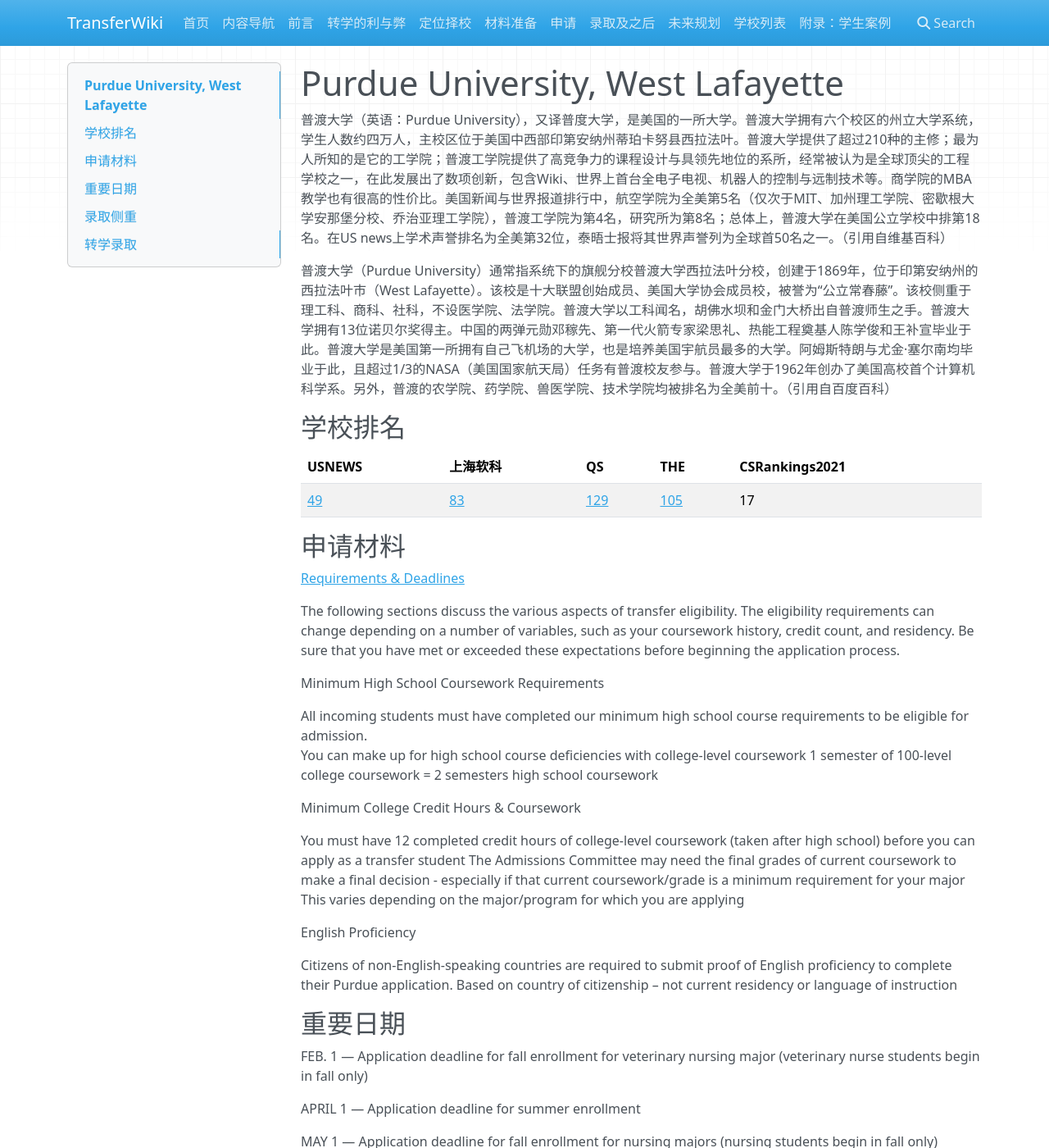
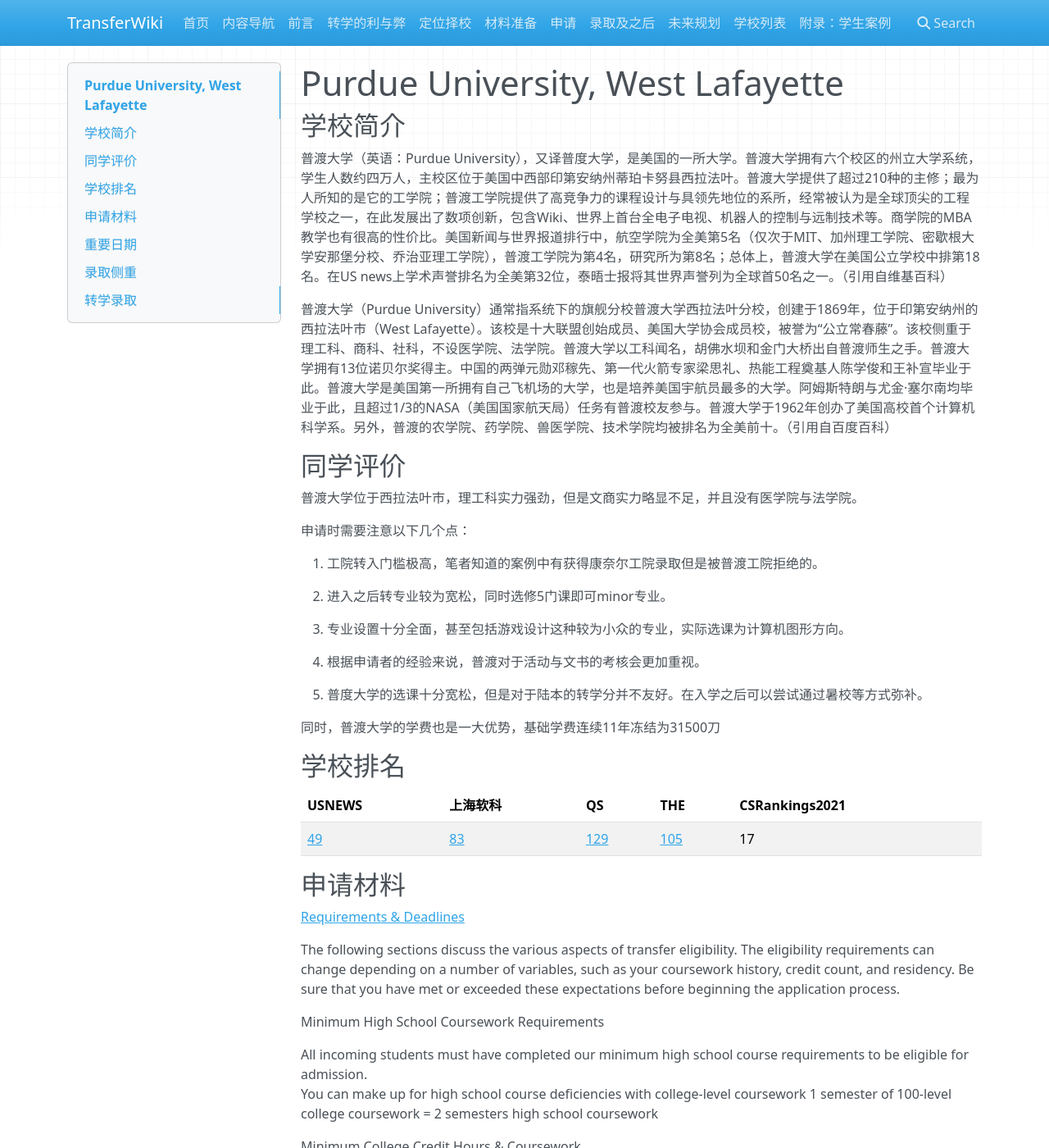
Before and after one commit to SihanXU/TransferWiki, an MkDocs documentation site: the page built from docs/schools/purdue.md, in a window 1280 px wide and 1400 px high. Shown: the whole window at 82% size. Built offline with MkDocs 1.6.1, drawn with Linux system fonts in a browser that asks for light colours; nearby versions of some CDN libraries.

Commit message:
Update purdue.md

```diff
--- a/docs/schools/purdue.md
+++ b/docs/schools/purdue.md
@@ -1,8 +1,29 @@
 # Purdue University, West Lafayette
+
+## 学校简介
 
 普渡大学（英语：Purdue University），又译普度大学，是美国的一所大学。普渡大学拥有六个校区的州立大学系统，学生人数约四万人，主校区位于美国中西部印第安纳州蒂珀卡努县西拉法叶。普渡大学提供了超过210种的主修；最为人所知的是它的工学院；普渡工学院提供了高竞争力的课程设计与具领先地位的系所，经常被认为是全球顶尖的工程学校之一，在此发展出了数项创新，包含Wiki、世界上首台全电子电视、机器人的控制与远制技术等。商学院的MBA教学也有很高的性价比。美国新闻与世界报道排行中，航空学院为全美第5名（仅次于MIT、加州理工学院、密歇根大学安那堡分校、乔治亚理工学院），普渡工学院为第4名，研究所为第8名；总体上，普渡大学在美国公立学校中排第18名。在US news上学术声誉排名为全美第32位，泰晤士报将其世界声誉列为全球首50名之一。（引用自维基百科）
 
 普渡大学（Purdue University）通常指系统下的旗舰分校普渡大学西拉法叶分校，创建于1869年，位于印第安纳州的西拉法叶市（West Lafayette）。该校是十大联盟创始成员、美国大学协会成员校，被誉为“公立常春藤”。该校侧重于理工科、商科、社科，不设医学院、法学院。普渡大学以工科闻名，胡佛水坝和金门大桥出自普渡师生之手。普渡大学拥有13位诺贝尔奖得主。中国的两弹元勋邓稼先、第一代火箭专家梁思礼、热能工程奠基人陈学俊和王补宣毕业于此。普渡大学是美国第一所拥有自己飞机场的大学，也是培养美国宇航员最多的大学。阿姆斯特朗与尤金·塞尔南均毕业于此，且超过1/3的NASA（美国国家航天局）任务有普渡校友参与。普渡大学于1962年创办了美国高校首个计算机科学系。另外，普渡的农学院、药学院、兽医学院、技术学院均被排名为全美前十。（引用自百度百科）
+
+## 同学评价
+
+
+普渡大学位于西拉法叶市，理工科实力强劲，但是文商实力略显不足，并且没有医学院与法学院。
+
+申请时需要注意以下几个点：
+
+1. 工院转入门槛极高，笔者知道的案例中有获得康奈尔工院录取但是被普渡工院拒绝的。
+
+2. 进入之后转专业较为宽松，同时选修5门课即可minor专业。
+
+3. 专业设置十分全面，甚至包括游戏设计这种较为小众的专业，实际选课为计算机图形方向。
+
+4. 根据申请者的经验来说，普渡对于活动与文书的考核会更加重视。
+
+5. 普度大学的选课十分宽松，但是对于陆本的转学分并不友好。在入学之后可以尝试通过暑校等方式弥补。
+
+同时，普渡大学的学费也是一大优势，基础学费连续11年冻结为31500刀
 
 ## 学校排名
 
```
